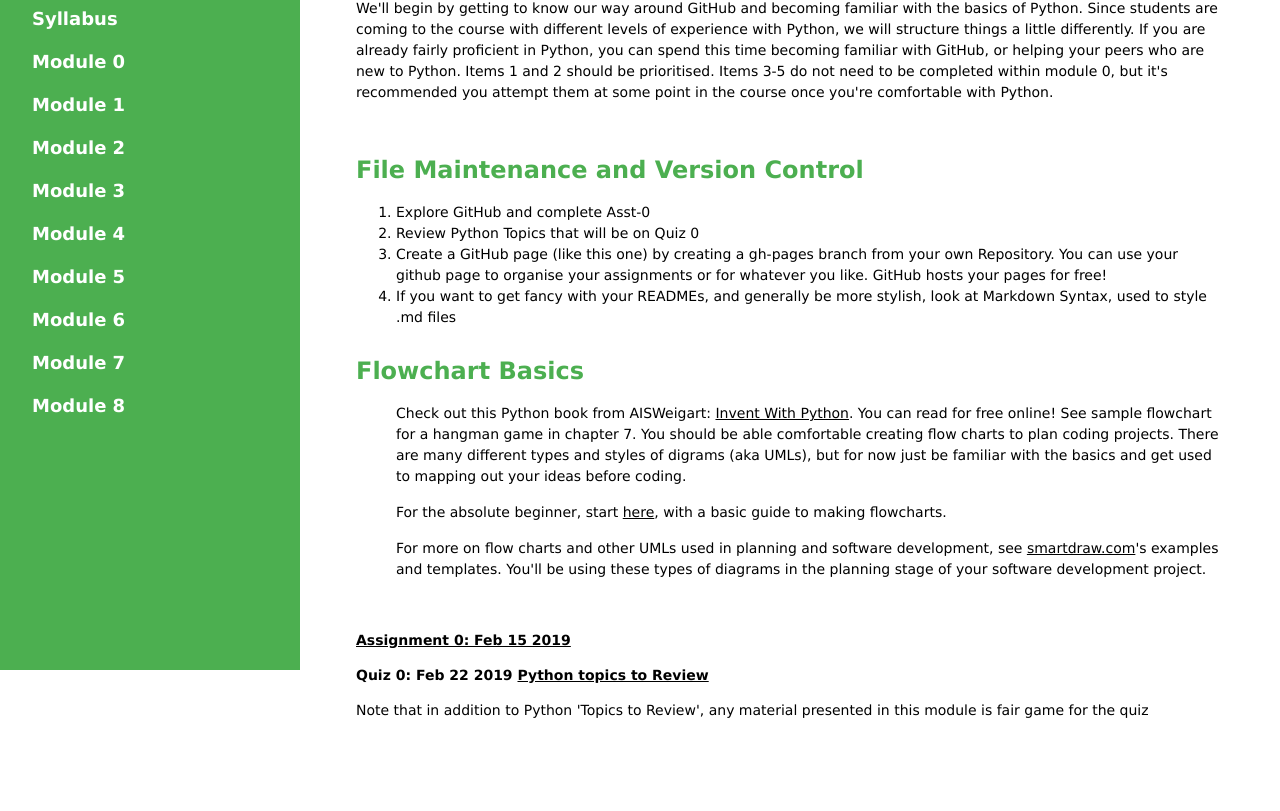
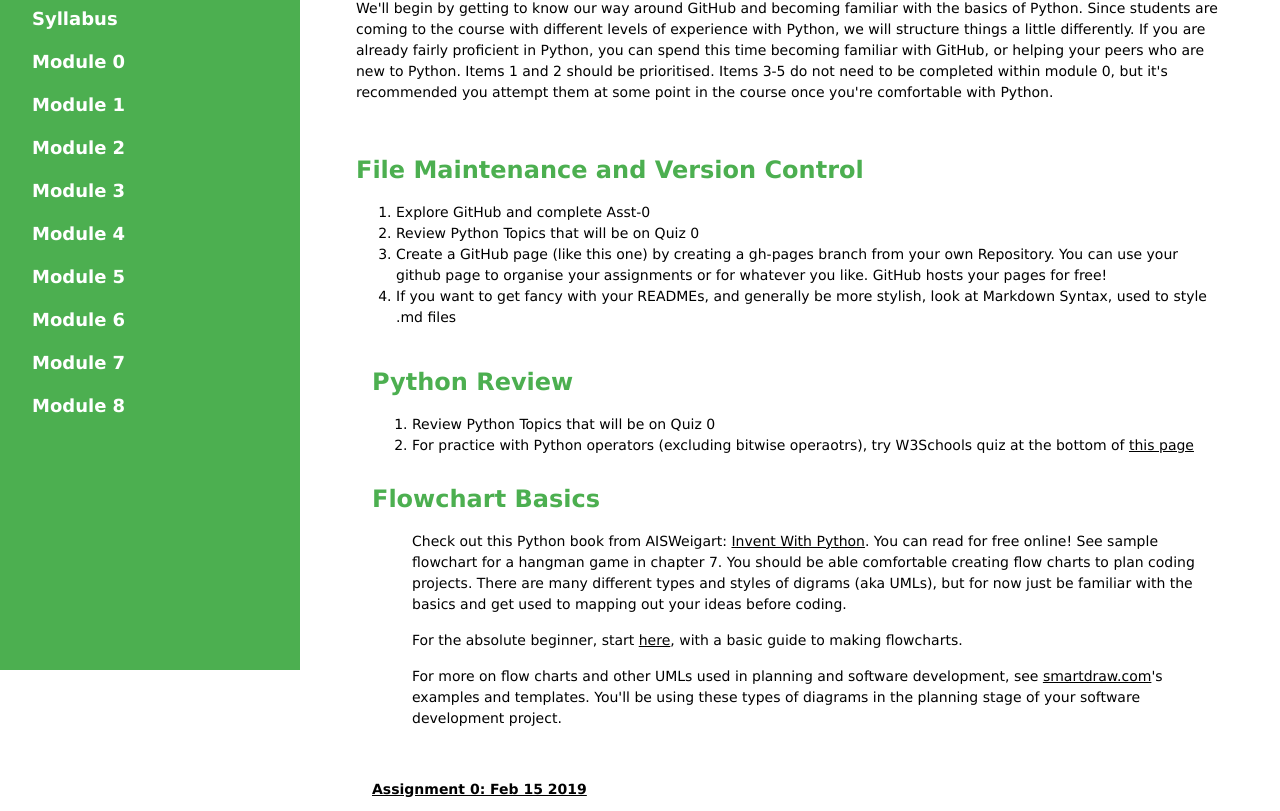
Before and after one commit to ICS4U-ICS4C/2019-Spring-4, a plain HTML site: page Pages/module0.html in a window 1280 px wide. Shown: the part 130-941 px from the top of the page. Drawn offline with nearby package versions, Linux system fonts and the light colour scheme.

Commit message:
Update module0.html

```diff
--- a/Pages/module0.html
+++ b/Pages/module0.html
@@ -55,7 +55,7 @@
     them at some point in the course once you're comfortable with Python.</p>
   </div>
 
-  <!-- M0 -->
+  <!-- Version Control -->
   <div class="w3-container" id="M0" style="margin-top:25px">
     <h1 class="w3-xlarge w3-text-green"><b>File Maintenance and Version Control</b></h1>
 
@@ -65,6 +65,16 @@
       <li>Create a GitHub page (like this one) by creating a gh-pages branch from your own Repository. You can use your github page to
       organise your assignments or for whatever you like. GitHub hosts your pages for free!</li>
       <li>If you want to get fancy with your READMEs, and generally be more stylish, look at Markdown Syntax, used to style .md files</li>
+    </ol>
+
+  <!-- Python Review -->
+  <div class="w3-container" id="M0" style="margin-top:25px">
+    <h1 class="w3-xlarge w3-text-green"><b>Python Review</b></h1>
+
+    <ol style="font-weight:initial">
+      <li>Review Python Topics that will be on Quiz 0</li>
+      <li>For practice with Python operators (excluding bitwise operaotrs), try W3Schools quiz at the bottom
+	      of <a href="https://www.w3schools.com/python/python_operators.asp">this page</a></li>
     </ol>
 
     <h1 class="w3-xlarge w3-text-green" style="margin-top:25px"><b>Flowchart Basics</b></h1>
```
